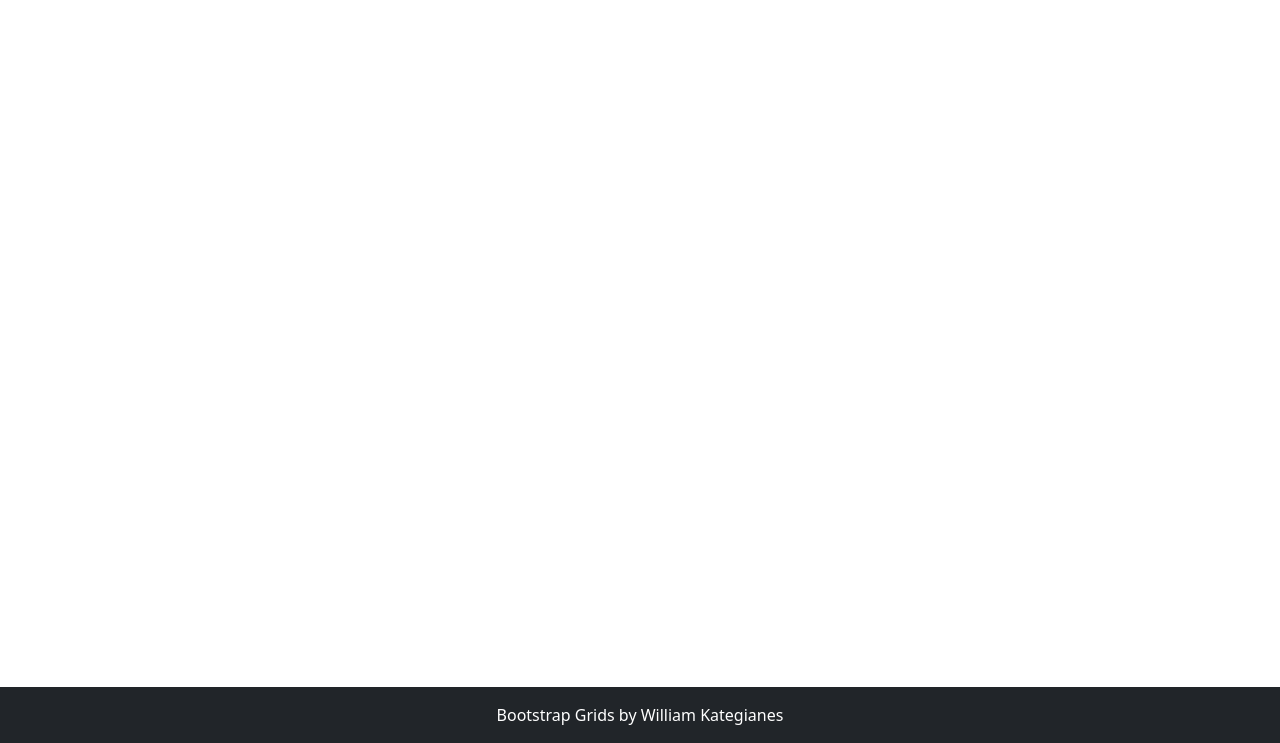
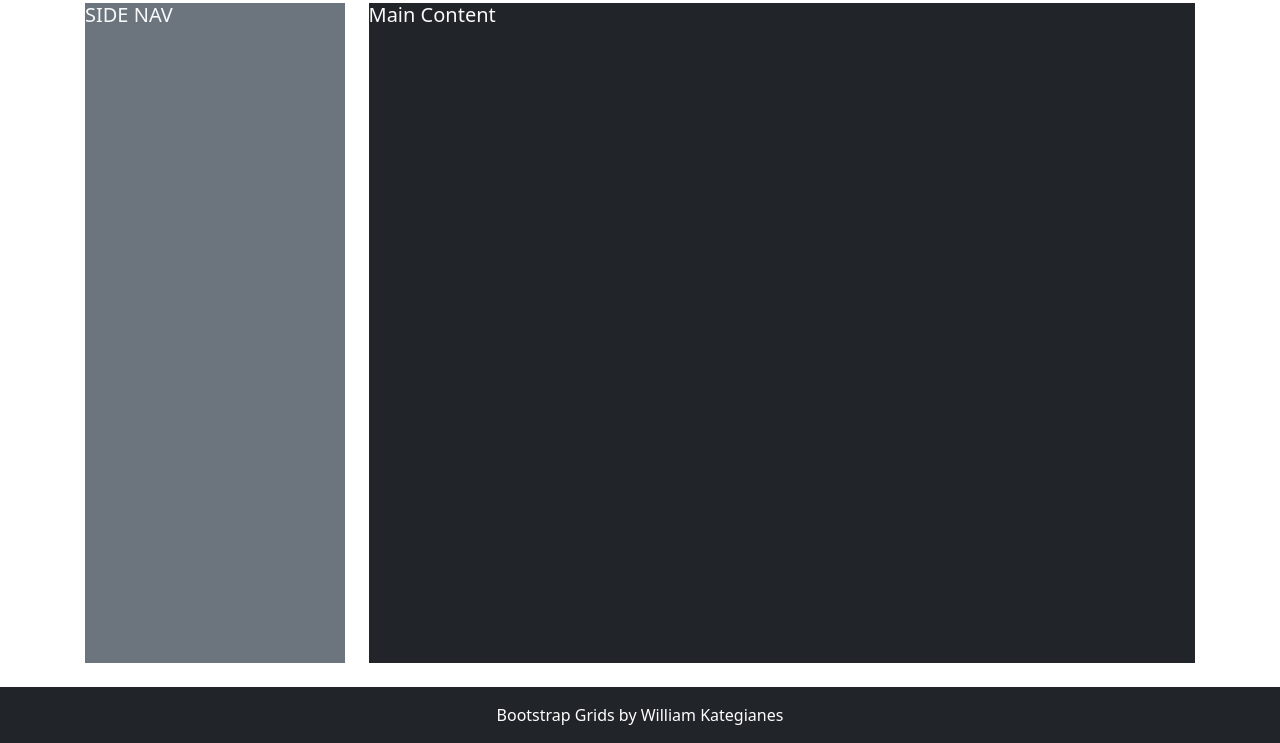
Before and after one commit to wKategianes/BootStrapGrids, a plain HTML site: page Grid2.html in a window 1280 px wide. Shown: the part 57-800 px from the top of the page. Drawn offline with nearby package versions, Linux system fonts and the light colour scheme.

Commit message:
Added Grid2
Used col-3 & col-9 respectively to create a sidenav grid

```diff
--- a/Grid2.html
+++ b/Grid2.html
@@ -62,7 +62,23 @@
 </nav>
 
     <main class="flex-shrink-0">
-       <div class="container">
+       <div class="container h-100 minHeight">
+            <div class="row h-100">
+                <div class="col-3">
+                    <div class="bg-secondary text-light h-100">
+                        <h5>SIDE NAV</h5>
+                    </div>
+
+                </div>
+
+                <div class="col-9">
+                    <div class="bg-dark text-light h-100">
+                        <h5>Main Content</h5>
+
+                    </div>
+
+                </div>
+            </div>
 
        </div>
     </main>
```
